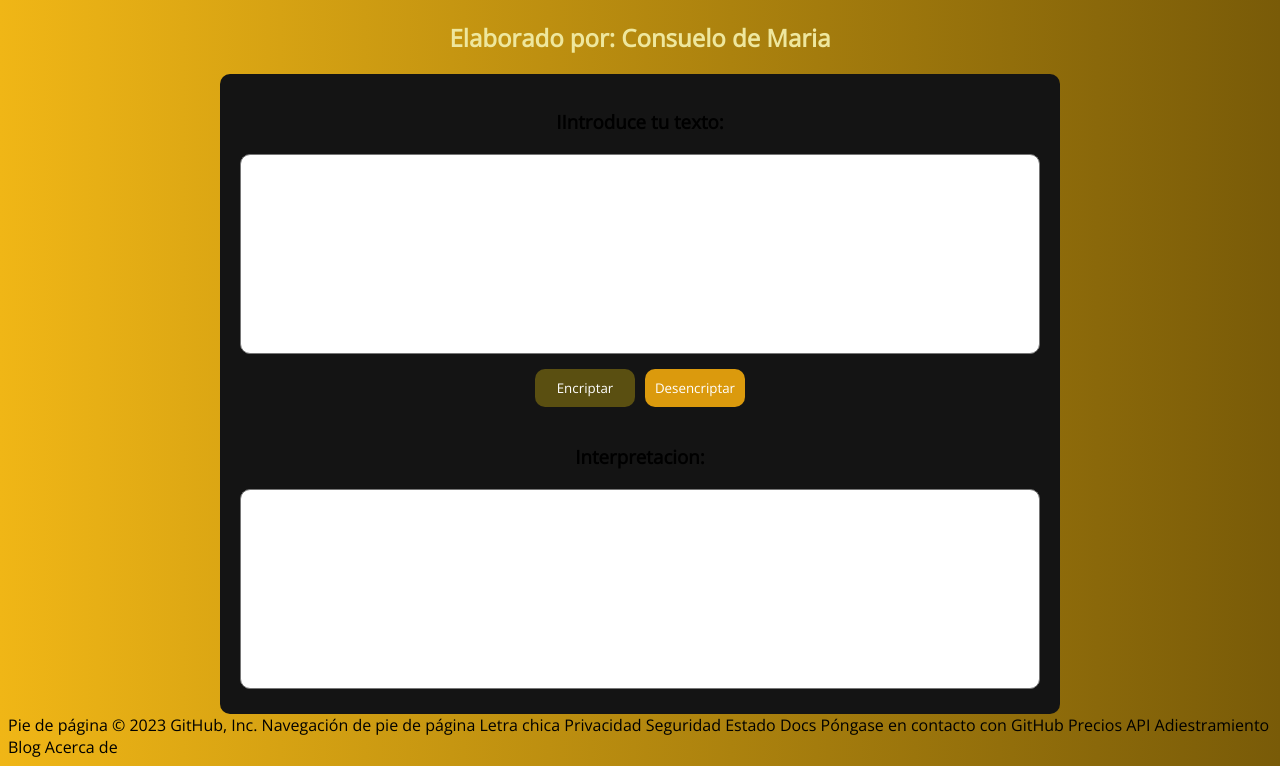
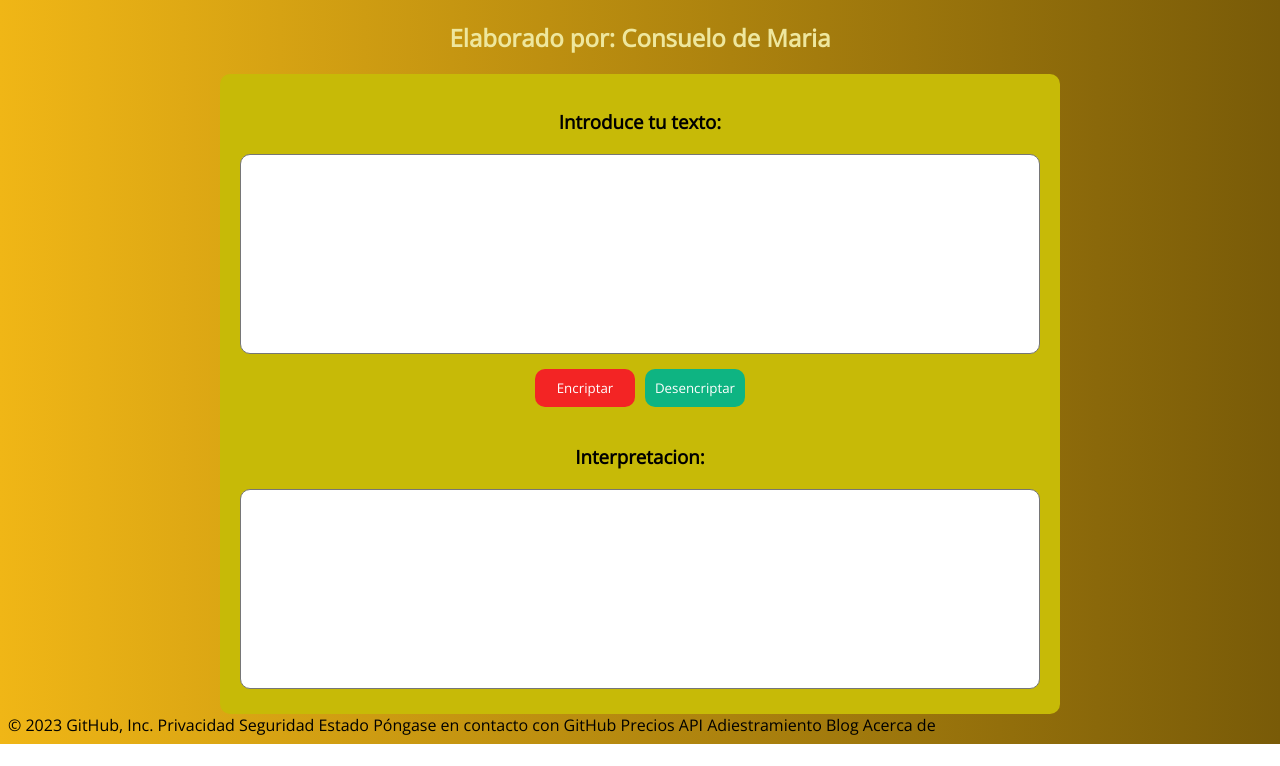
Before and after one commit to demariamed/AluraLatam-Challenge-ONE-Sprint-01, a plain HTML site: page index.html in a window 1280 px wide. Shown: the part 154-920 px from the top of the page. After the commit the page ends 898 px from the top, so only its background shows below. Drawn offline with nearby package versions, Linux system fonts and the light colour scheme.

Commit message:
Actualizacion de codigo

```diff
--- a/index.html
+++ b/index.html
@@ -9,7 +9,7 @@
     <h1>Challenge-ONE-Sprint-01</h1>
     <h2>Elaborado por: Consuelo de Maria</h2>
     <div class="menu">
-    	<h3 class="entrada">IIntroduce tu texto:</h3>
+    	<h3 class="entrada">Introduce tu texto:</h3>
 		<div>
     		<textarea id="inputText" rows="10" cols="50"></textarea>
 		</div>
@@ -27,17 +27,18 @@
 </body>
 </html>
 
-Pie de página
+
 © 2023 GitHub, Inc.
-Navegación de pie de página
-Letra chica
+
 Privacidad
 Seguridad
 Estado
-Docs
+
+
 Póngase en contacto con GitHub
 Precios
 API
 Adiestramiento
+
 Blog
 Acerca de
--- a/styles.css
+++ b/styles.css
@@ -20,7 +20,7 @@ h3{
 	text-align: center;
 }
 .menu {
-	background-color: #141414;
+	background-color: #c7ba07;
 	padding: 20px;
 	border-radius: 10px;
 	width: 800px;
@@ -61,14 +61,14 @@ textarea {
     border-radius: 10px;
 }
 .encriptar {
-	background-color: #5a4f11;
+	background-color: #f32424;
 	color: #fff;
 	border: none;
 	padding: 10px !important;
 	cursor: pointer;
 }
 .desencriptar {
-	background-color: #db9a0d;
+	background-color: #0eb482;
 	color: #fff;
 	border: none;
 	padding: 10px;
```
